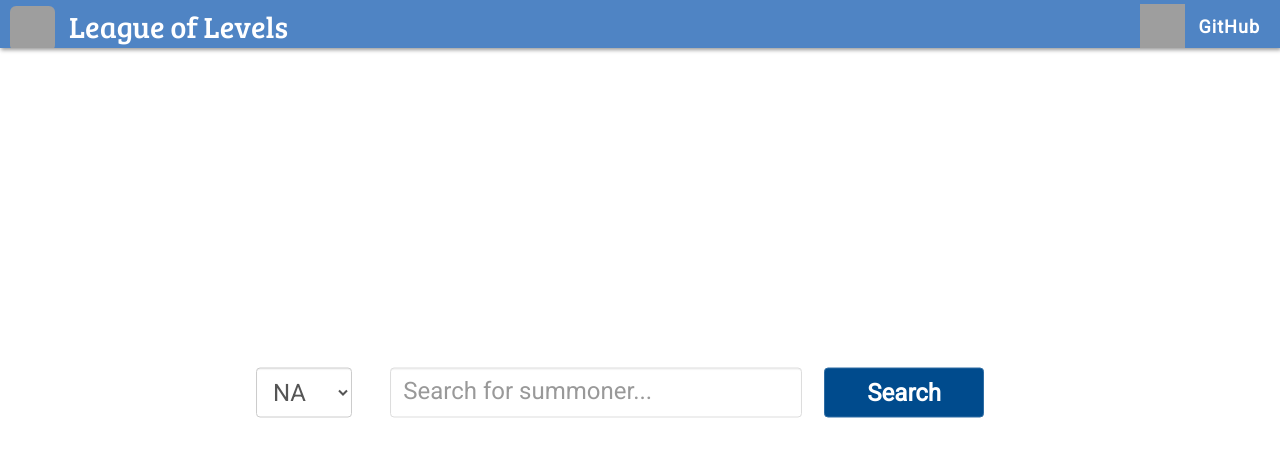
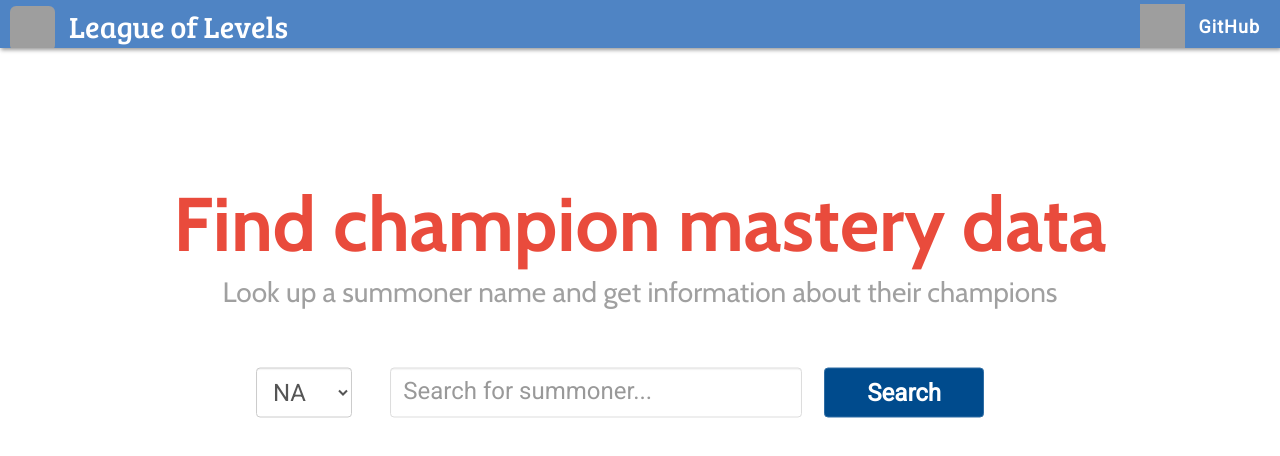
Before and after one commit to mingli1/league-of-levels, a React (Create React App) app: page / in a window 1280 px wide. Shown: the top 456 px of the page. Built offline with nearby package versions, Linux system fonts and the light colour scheme; no server answers; grey boxes are pictures that could not be loaded.

Commit message:
added title to home

```diff
--- a/src/components/Home.js
+++ b/src/components/Home.js
@@ -15,6 +15,10 @@ class Home extends React.Component {
             <div>
                 <Header showSearch={false} />
                 <Search home={true} />
+                <div className="title">
+                    <h1 id="large-header">Find champion mastery data</h1>
+                    <h4 id="sub-header">Look up a summoner name and get information about their champions</h4>
+                </div>
             </div>
         );
     }
--- a/src/style/Home.css
+++ b/src/style/Home.css
@@ -1,3 +1,5 @@
+@import url('https://fonts.googleapis.com/css?family=Cabin:400,700');
+
 .searchHome {
     width: 60%;
     position: absolute;
@@ -49,3 +51,25 @@
     font-size: 24px;
     font-weight: bold;
 }
+
+.title {
+    text-align: center;
+    position: absolute;
+    top: 30%;
+    left: 50%;
+    margin-right: -50%;
+    transform: translate(-50%, -50%);
+}
+
+#large-header {
+    font-family: 'Cabin', sans-serif;
+    font-size: 76px;
+    font-weight: bold;
+    color: #e94b3c;
+}
+
+#sub-header {
+    font-family: 'Cabin', sans-serif;
+    font-size: 28px;
+    color: #a0a0a0;
+}
```
